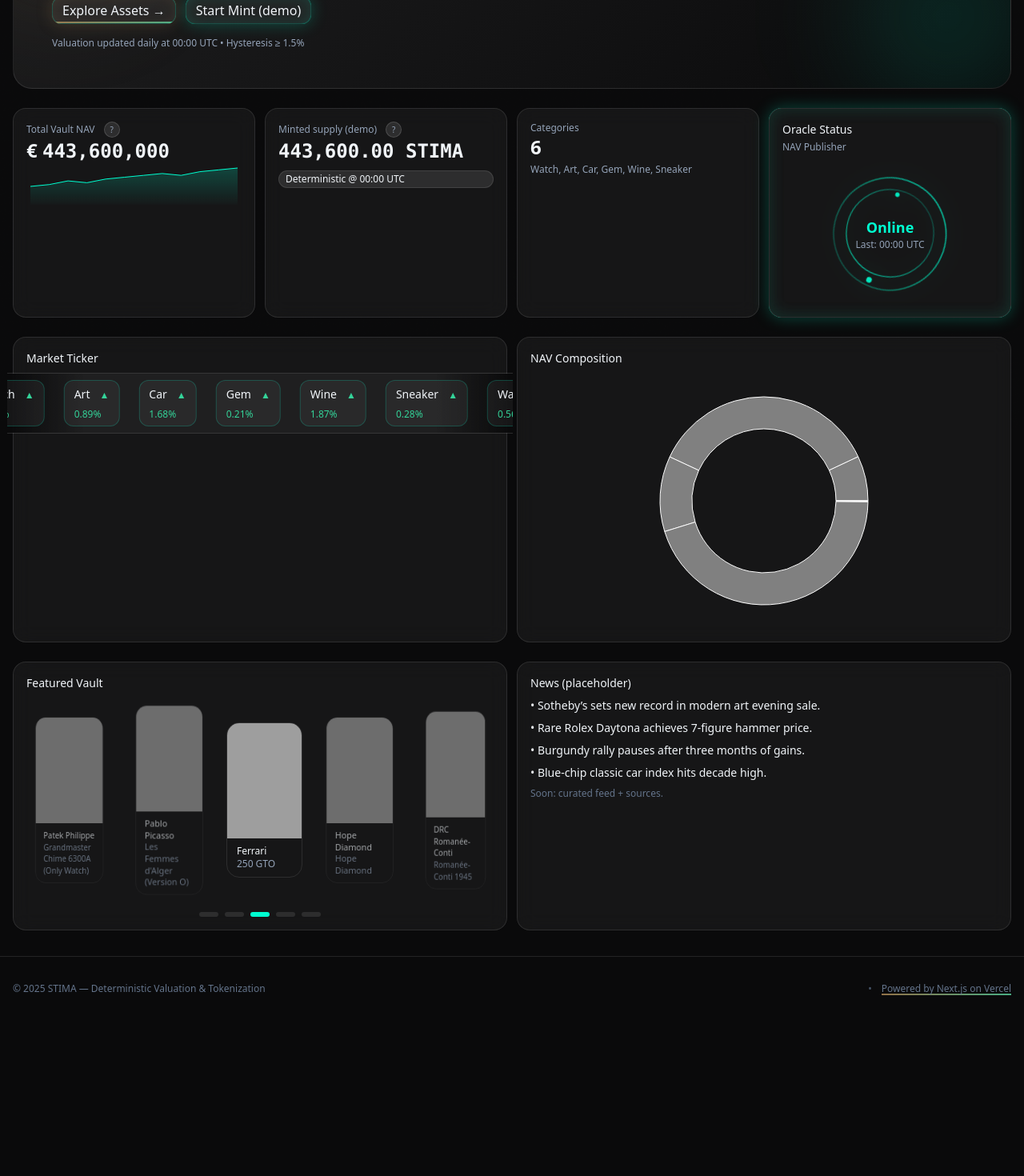
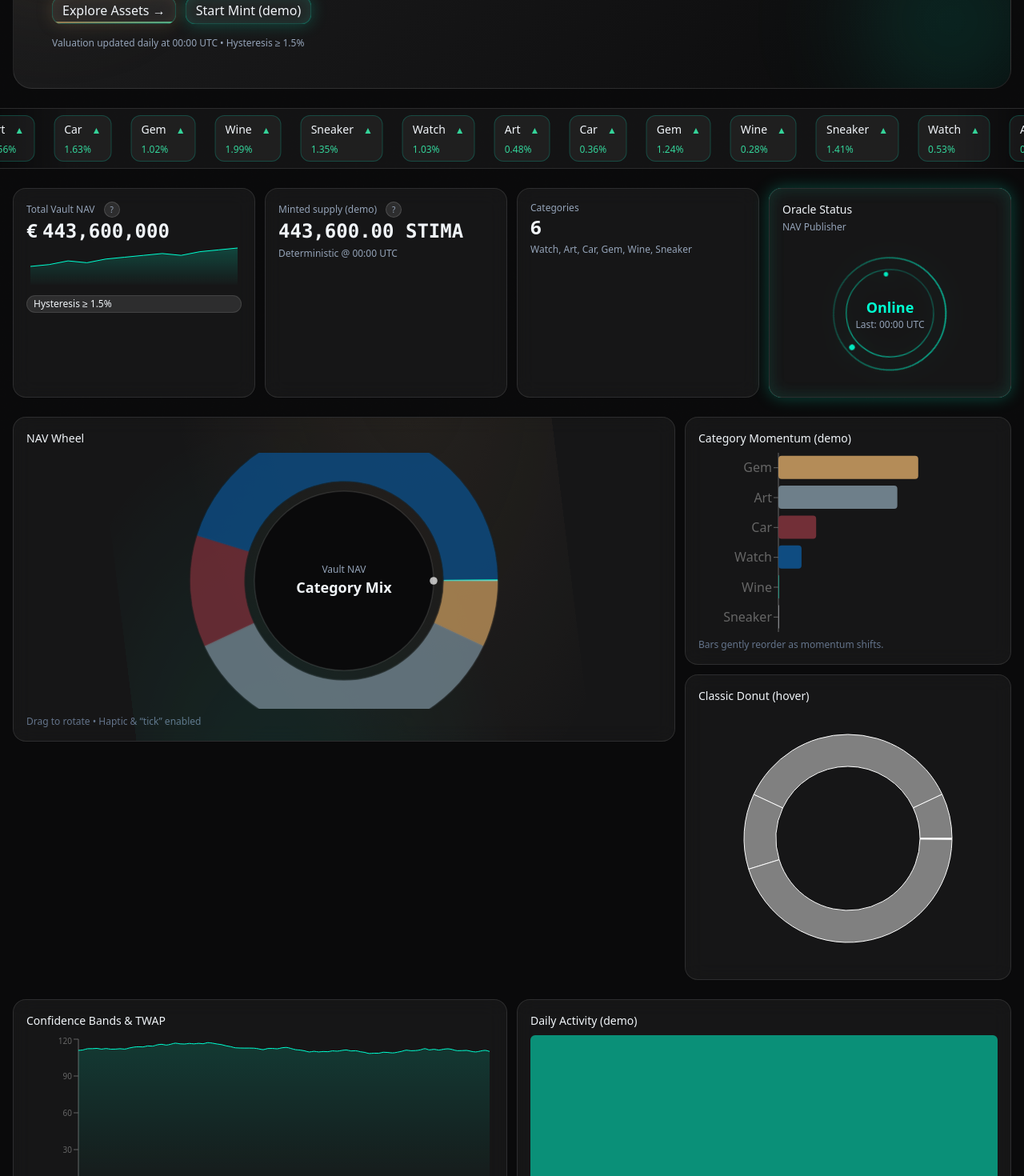
Before and after one commit to ALIERX/stima-next-ultra-V, a Next.js app: page / in a window 1280 px wide. Shown: the part 260-1730 px from the top of the page at 80% size. Before the commit the page ends 1536 px from the top, so only its background shows below. Built offline with nearby package versions, Linux system fonts and the light colour scheme; grey boxes are pictures that could not be loaded.

Commit message:
Update page.tsx

```diff
--- a/app/page.tsx
+++ b/app/page.tsx
@@ -1,65 +1,120 @@
 import assets from './data/assets.json'
 import CounterRoll from '@/components/CounterRoll'
 import Ticker from '@/components/Ticker'
-import NavDonut from '@/components/NavDonut'
 import MiniSpark from '@/components/MiniSpark'
 import HeroBanner from '@/components/HeroBanner'
 import OracleSatellite from '@/components/OracleSatellite'
 import CoverFlow3D from '@/components/CoverFlow3D'
 import InfoTip from '@/components/InfoTip'
+import InteractiveNavWheel from '@/components/InteractiveNavWheel'
+import CategoryBarRace from '@/components/CategoryBarRace'
+import ConfidenceArea from '@/components/ConfidenceArea'
+import CalendarHeatmapLite from '@/components/CalendarHeatmapLite'
+import NavDonut from '@/components/NavDonut'
 
 function sum(xs:number[]){ return xs.reduce((a,b)=>a+b,0) }
 
+function buildSeries(id:string, days=90){
+  const seed = id + new Date().toISOString().slice(0,10)
+  let t = 0; for (let i=0;i<seed.length;i++) t = (t + seed.charCodeAt(i)) >>> 0
+  function rand(){ let x = (t += 0x6D2B79F5); x = Math.imul(x ^ x >>> 15, x | 1); x ^= x + Math.imul(x ^ x >>> 7, x | 61); return ((x ^ x >>> 14) >>> 0) / 4294967296 }
+  const out:any[] = []; let v = (0.8 + rand()*0.4) * 100
+  for (let i=days-1;i>=0;i--){
+    v = Math.max(10, v + (rand()-0.5)*2)
+    const d = new Date(Date.now() - i*86400000).toISOString().slice(0,10)
+    const tw = v*0.93
+    out.push({ date: d, value: Number(v.toFixed(2)), low: Number((v-1.2).toFixed(2)), high: Number((v+1.2).toFixed(2)), twap: Number(tw.toFixed(2)) })
+  }
+  return out
+}
+
 export default function Home(){
-  const total = sum(assets.map(a=>a.value))
-  const byCat = Array.from(assets.reduce((m:any,a:any)=>m.set(a.category,(m.get(a.category)||0)+a.value), new Map()))
+  const total = sum((assets as any[]).map(a=>a.value))
+  const byCat = Array.from((assets as any[]).reduce((m:any,a:any)=>m.set(a.category,(m.get(a.category)||0)+a.value), new Map()))
     .map(([k,v]:any)=>({ name: k[0].toUpperCase()+k.slice(1), value: total? v/total*100 : 0 }))
 
-  const top5 = [...assets].sort((a,b)=>b.value-a.value).slice(0,5)
-
-  const featured = assets.slice(0,5).map(a=>({
-    id: a.id, image: a.image, title: `${a.brand}`, subtitle: a.name
-  }))
+  const top5 = [...(assets as any[])].sort((a,b)=>b.value-a.value).slice(0,5)
+  const featured = (assets as any[]).slice(0,5).map(a=>({ id:a.id, image:a.image, title: `${a.brand}`, subtitle:a.name }))
+  const series = buildSeries(top5[0]?.id || 'nav')
 
   return (
     <>
+      {/* HERO premium con bagliori + CTA */}
       <HeroBanner />
 
-      {/* KPI row */}
-      <section className="grid sm:grid-cols-2 lg:grid-cols-4 gap-3">
+      {/* TICKER full-width a tutta pagina (sborda coi gradient edge) */}
+      <Ticker items={byCat.map(c=>c.name)} />
+
+      {/* KPI + ORACLE */}
+      <section className="grid sm:grid-cols-2 lg:grid-cols-4 gap-3 mt-4">
         <div className="card">
-          <div className="text-xs text-slate-400">Total Vault NAV <InfoTip text="Sum of all appraised assets currently in custody (mock). Updates daily @ 00:00 UTC." /></div>
+          <div className="text-xs text-slate-400">
+            Total Vault NAV <InfoTip text="Sum of all appraised assets currently in custody (mock). Updated daily @ 00:00 UTC." />
+          </div>
           <div className="text-2xl font-semibold">€ <CounterRoll value={total} decimals={0}/></div>
           <MiniSpark data={[10,11,13,12,14,15,16,17,16,18,19,20]}/>
+          <div className="badge mt-2">Hysteresis ≥ 1.5%</div>
         </div>
+
         <div className="card">
-          <div className="text-xs text-slate-400">Minted supply (demo) <InfoTip text="Supply minted vs NAV. Real mint becomes active once Sepolia ENV are set." /></div>
+          <div className="text-xs text-slate-400">
+            Minted supply (demo) <InfoTip text="Supply minted vs NAV. Real mint becomes active once Sepolia ENV are set." />
+          </div>
           <div className="text-2xl font-semibold"><CounterRoll value={total/1000} suffix=" STIMA" decimals={2}/></div>
-          <div className="badge mt-2">Deterministic @ 00:00 UTC</div>
+          <div className="text-xs text-slate-400 mt-1">Deterministic @ 00:00 UTC</div>
         </div>
+
         <div className="card">
           <div className="text-xs text-slate-400">Categories</div>
           <div className="text-2xl font-semibold">{byCat.length}</div>
           <div className="text-xs text-slate-400 mt-1">Watch, Art, Car, Gem, Wine, Sneaker</div>
         </div>
+
+        {/* Card già con stile proprio */}
         <OracleSatellite status="Online" />
       </section>
 
-      {/* Ticker + Donut */}
-      <section className="grid md:grid-cols-2 gap-3">
-        <div className="card">
-          <div className="text-sm font-medium mb-2">Market Ticker</div>
-          <Ticker items={byCat.map(c=>c.name)} />
+      {/* NAV WHEEL + SIDE CHARTS */}
+      <section className="grid lg:grid-cols-3 gap-3">
+        {/* 2/3: ruota interattiva con vibrazioni + tick */}
+        <div className="lg:col-span-2">
+          <InteractiveNavWheel data={byCat} />
         </div>
-        <div className="card">
-          <div className="text-sm font-medium mb-2">NAV Composition</div>
-          <NavDonut data={byCat} />
+
+        {/* 1/3: stack di charts aggiuntivi */}
+        <div className="grid gap-3">
+          <CategoryBarRace data={byCat} />
+          <div className="card">
+            <div className="text-sm font-medium mb-2">Classic Donut (hover)</div>
+            <NavDonut data={byCat} />
+          </div>
         </div>
       </section>
 
-      {/* Cover Flow + News */}
+      {/* CONFIDENCE BANDS + HEATMAP */}
       <section className="grid md:grid-cols-2 gap-3">
-        <CoverFlow3D items={featured} />
+        <ConfidenceArea data={series} />
+        <CalendarHeatmapLite />
+      </section>
+
+      {/* TOP VAULT + NEWS */}
+      <section className="grid md:grid-cols-2 gap-3">
+        <div className="card">
+          <div className="text-sm font-medium mb-2">Top Vault Assets</div>
+          <div className="space-y-2">
+            {top5.map(a => (
+              <div key={a.id} className="flex items-center gap-3">
+                <img src={a.image} alt="" className="w-12 h-12 object-cover rounded-lg"/>
+                <div className="flex-1">
+                  <div className="text-sm font-medium">{a.brand} — {a.name}</div>
+                  <div className="text-xs text-slate-400">{a.category} • € {a.value.toLocaleString('en-US')}</div>
+                </div>
+                <div className="text-xs text-emerald-400">▲ {(Math.random()*2+0.5).toFixed(2)}%</div>
+              </div>
+            ))}
+          </div>
+        </div>
+
         <div className="card">
           <div className="text-sm font-medium mb-2">News (placeholder)</div>
           <ul className="text-sm space-y-2">
```
